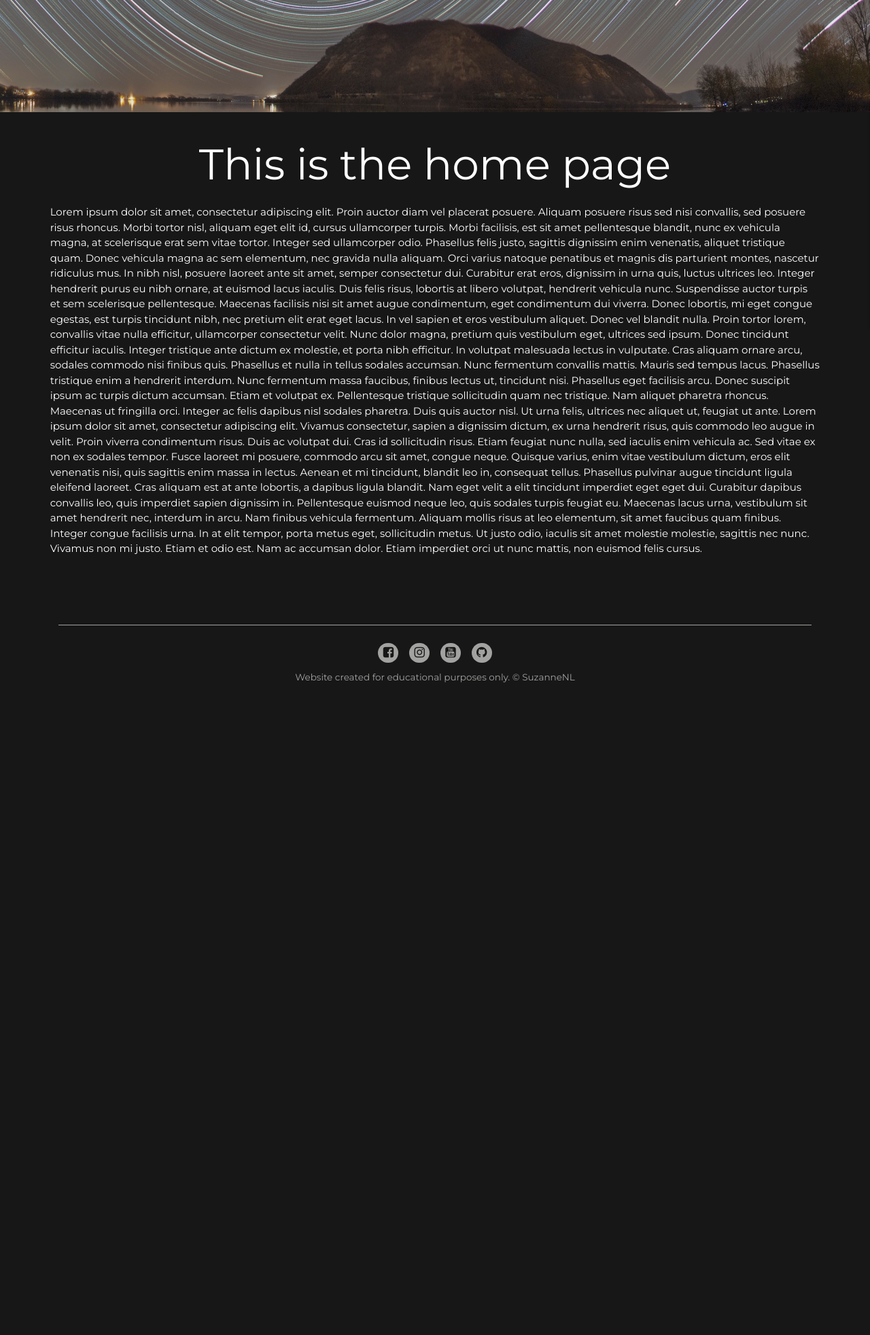
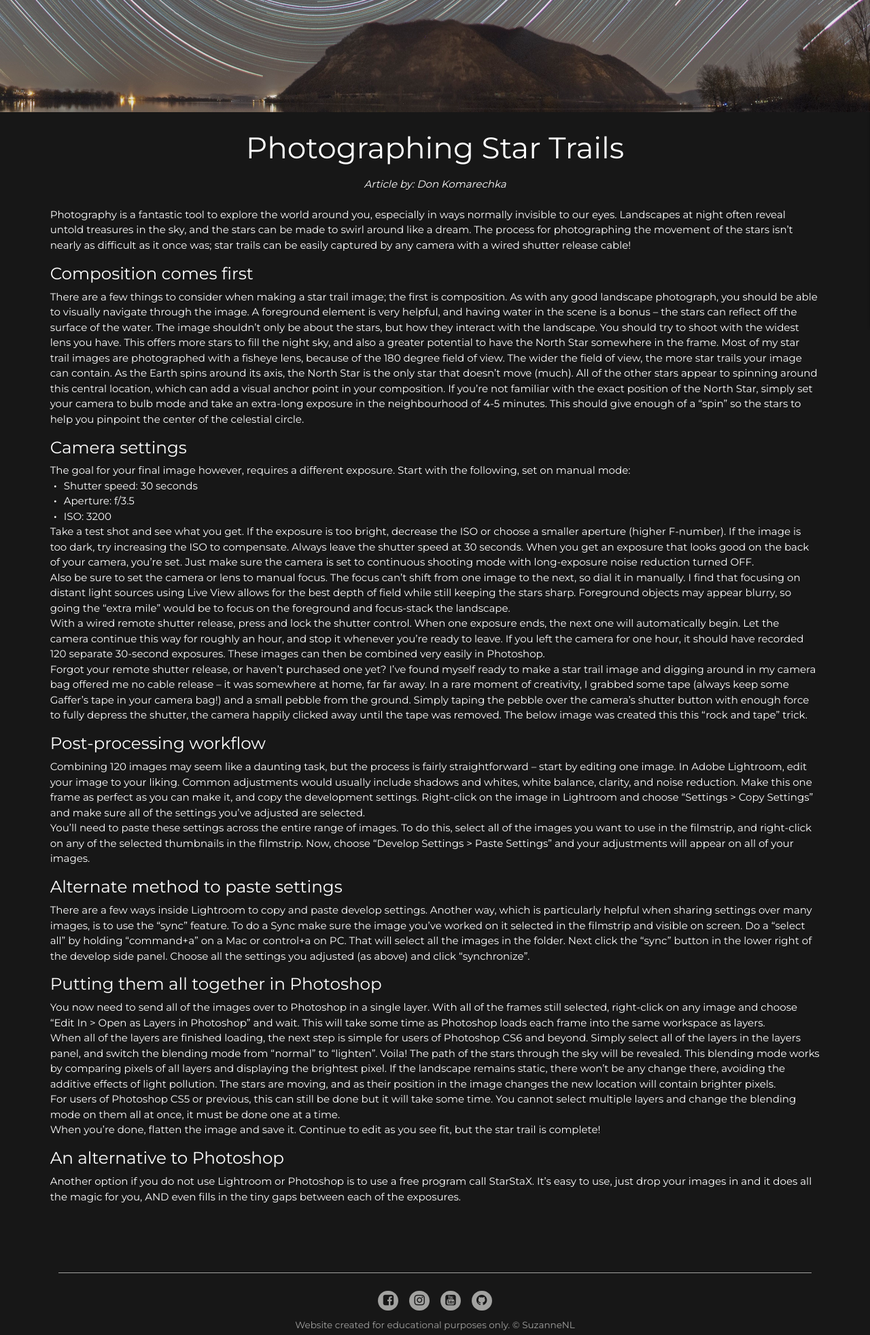
Before and after one commit to SuzanneNL/star-trail-photography, a Flask app: page / in a window 1280 px wide. Shown: the part 379-2343 px from the top of the page at 68% size. Before the commit the page ends 1383 px from the top, so only its background shows below. Run offline with Flask 2, Linux system fonts and the light colour scheme; some libraries are stand-ins or nearby versions.

Commit message:
Add text to the home page

```diff
--- a/static/css/style.css
+++ b/static/css/style.css
@@ -69,6 +69,25 @@ nav li a:hover {
     margin-top: 20px;
 }
 /* ---------------------------------------------------------------- END PAGE TITLES */
+/* ---------------------------------------------------------------- HOME */
+#bullet-points {
+  list-style: none; /* Remove default bullets */
+}
+
+#bullet-points li::before {
+  content: "\2022";
+  color: #fff;
+  font-weight: bold;
+  display: inline-block;
+  width: 1em;
+  margin-left: -1em;
+}
+
+
+#bullet-points li {
+    padding-left: 20px;
+}
+/* ---------------------------------------------------------------- END HOME */
 /* ---------------------------------------------------------------- GALLERY */
 .img-responsive {
     max-width: 100%;
--- a/templates/index.html
+++ b/templates/index.html
@@ -1,21 +1,41 @@
 {% extends "base.html" %}
 {% block content %}
-<div class="container">
+<div class="container home-page">
     <div class="row">
         <div class="col m12 s12">
-            <h1 class="center-align">This is the home page</h1>
-    <p>Lorem ipsum dolor sit amet, consectetur adipiscing elit. Proin auctor diam vel placerat posuere. Aliquam posuere risus sed nisi convallis, sed posuere risus rhoncus. Morbi tortor nisl, aliquam eget elit id, cursus ullamcorper turpis. Morbi facilisis, est sit amet pellentesque blandit, nunc ex vehicula magna, at scelerisque erat sem vitae tortor. Integer sed ullamcorper odio. Phasellus felis justo, sagittis dignissim enim venenatis, aliquet tristique quam. Donec vehicula magna ac sem elementum, nec gravida nulla aliquam. Orci varius natoque penatibus et magnis dis parturient montes, nascetur ridiculus mus. In nibh nisl, posuere laoreet ante sit amet, semper consectetur dui. Curabitur erat eros, dignissim in urna quis, luctus ultrices leo. Integer hendrerit purus eu nibh ornare, at euismod lacus iaculis. Duis felis risus, lobortis at libero volutpat, hendrerit vehicula nunc.
-
-Suspendisse auctor turpis et sem scelerisque pellentesque. Maecenas facilisis nisi sit amet augue condimentum, eget condimentum dui viverra. Donec lobortis, mi eget congue egestas, est turpis tincidunt nibh, nec pretium elit erat eget lacus. In vel sapien et eros vestibulum aliquet. Donec vel blandit nulla. Proin tortor lorem, convallis vitae nulla efficitur, ullamcorper consectetur velit. Nunc dolor magna, pretium quis vestibulum eget, ultrices sed ipsum. Donec tincidunt efficitur iaculis. Integer tristique ante dictum ex molestie, et porta nibh efficitur. In volutpat malesuada lectus in vulputate. Cras aliquam ornare arcu, sodales commodo nisi finibus quis. Phasellus et nulla in tellus sodales accumsan.
-
-Nunc fermentum convallis mattis. Mauris sed tempus lacus. Phasellus tristique enim a hendrerit interdum. Nunc fermentum massa faucibus, finibus lectus ut, tincidunt nisi. Phasellus eget facilisis arcu. Donec suscipit ipsum ac turpis dictum accumsan. Etiam et volutpat ex. Pellentesque tristique sollicitudin quam nec tristique. Nam aliquet pharetra rhoncus. Maecenas ut fringilla orci. Integer ac felis dapibus nisl sodales pharetra. Duis quis auctor nisl. Ut urna felis, ultrices nec aliquet ut, feugiat ut ante. Lorem ipsum dolor sit amet, consectetur adipiscing elit. Vivamus consectetur, sapien a dignissim dictum, ex urna hendrerit risus, quis commodo leo augue in velit.
-
-Proin viverra condimentum risus. Duis ac volutpat dui. Cras id sollicitudin risus. Etiam feugiat nunc nulla, sed iaculis enim vehicula ac. Sed vitae ex non ex sodales tempor. Fusce laoreet mi posuere, commodo arcu sit amet, congue neque. Quisque varius, enim vitae vestibulum dictum, eros elit venenatis nisi, quis sagittis enim massa in lectus. Aenean et mi tincidunt, blandit leo in, consequat tellus. Phasellus pulvinar augue tincidunt ligula eleifend laoreet.
-
-Cras aliquam est at ante lobortis, a dapibus ligula blandit. Nam eget velit a elit tincidunt imperdiet eget eget dui. Curabitur dapibus convallis leo, quis imperdiet sapien dignissim in. Pellentesque euismod neque leo, quis sodales turpis feugiat eu. Maecenas lacus urna, vestibulum sit amet hendrerit nec, interdum in arcu. Nam finibus vehicula fermentum. Aliquam mollis risus at leo elementum, sit amet faucibus quam finibus. Integer congue facilisis urna. In at elit tempor, porta metus eget, sollicitudin metus. Ut justo odio, iaculis sit amet molestie molestie, sagittis nec nunc. Vivamus non mi justo. Etiam et odio est. Nam ac accumsan dolor. Etiam imperdiet orci ut nunc mattis, non euismod felis cursus.</p>
+            <h3 class="center-align">Photographing Star Trails</h3>
+            <p class="center-align"><em>Article by: Don Komarechka</em></p>
+            <br>
+            <p>Photography is a fantastic tool to explore the world around you, especially in ways normally invisible to our eyes. Landscapes at night often reveal untold treasures in the sky, and the stars can be made to swirl around like a dream. The process for photographing the movement of the stars isn’t nearly as difficult as it once was; star trails can be easily captured by any camera with a wired shutter release cable!</p>
+            <h5>Composition comes first</h5>
+            There are a few things to consider when making a star trail image; the first is composition. As with any good landscape photograph, you should be able to visually navigate through the image. A foreground element is very helpful, and having water in the scene is a bonus – the stars can reflect off the surface of the water. The image shouldn’t only be about the stars, but how they interact with the landscape.
+            You should try to shoot with the widest lens you have. This offers more stars to fill the night sky, and also a greater potential to have the North Star somewhere in the frame. Most of my star trail images are photographed with a fisheye lens, because of the 180 degree field of view. The wider the field of view, the more star trails your image can contain.
+            As the Earth spins around its axis, the North Star is the only star that doesn’t move (much). All of the other stars appear to spinning around this central location, which can add a visual anchor point in your composition. If you’re not familiar with the exact position of the North Star, simply set your camera to bulb mode and take an extra-long exposure in the neighbourhood of 4-5 minutes. This should give enough of a “spin” so the stars to help you pinpoint the center of the celestial circle.
+            <h5>Camera settings</h5>
+            The goal for your final image however, requires a different exposure. Start with the following, set on manual mode:
+            <ul id="bullet-points">
+                <li>Shutter speed: 30 seconds</li>
+                <li>Aperture: f/3.5</li>
+                <li>ISO: 3200</li>
+            </ul>
+            <p>Take a test shot and see what you get. If the exposure is too bright, decrease the ISO or choose a smaller aperture (higher F-number). If the image is too dark, try increasing the ISO to compensate. Always leave the shutter speed at 30 seconds. When you get an exposure that looks good on the back of your camera, you’re set. Just make sure the camera is set to continuous shooting mode with long-exposure noise reduction turned OFF.</p>
+            <p>Also be sure to set the camera or lens to manual focus. The focus can’t shift from one image to the next, so dial it in manually. I find that focusing on distant light sources using Live View allows for the best depth of field while still keeping the stars sharp. Foreground objects may appear blurry, so going the “extra mile” would be to focus on the foreground and focus-stack the landscape. </p>
+            <p>With a wired remote shutter release, press and lock the shutter control. When one exposure ends, the next one will automatically begin. Let the camera continue this way for roughly an hour, and stop it whenever you’re ready to leave. If you left the camera for one hour, it should have recorded 120 separate 30-second exposures. These images can then be combined very easily in Photoshop. </p>
+            <p>Forgot your remote shutter release, or haven’t purchased one yet? I’ve found myself ready to make a star trail image and digging around in my camera bag offered me no cable release – it was somewhere at home, far far away. In a rare moment of creativity, I grabbed some tape (always keep some Gaffer’s tape in your camera bag!) and a small pebble from the ground. Simply taping the pebble over the camera’s shutter button with enough force to fully depress the shutter, the camera happily clicked away until the tape was removed. The below image was created this this “rock and tape” trick.</p>
+            <h5>Post-processing workflow</h5>
+            <p>Combining 120 images may seem like a daunting task, but the process is fairly straightforward – start by editing one image. In Adobe Lightroom, edit your image to your liking. Common adjustments would usually include shadows and whites, white balance, clarity, and noise reduction. Make this one frame as perfect as you can make it, and copy the development settings. Right-click on the image in Lightroom and choose “Settings > Copy Settings” and make sure all of the settings you’ve adjusted are selected. </p>
+            <p>You’ll need to paste these settings across the entire range of images. To do this, select all of the images you want to use in the filmstrip, and right-click on any of the selected thumbnails in the filmstrip. Now, choose “Develop Settings > Paste Settings” and your adjustments will appear on all of your images. </p>
+            <h5>Alternate method to paste settings</h5>
+            <p>There are a few ways inside Lightroom to copy and paste develop settings. Another way, which is particularly helpful when sharing settings over many images, is to use the “sync” feature. To do a Sync make sure the image you’ve worked on it selected in the filmstrip and visible on screen. Do a “select all” by holding “command+a” on a Mac or control+a on PC. That will select all the images in the folder. Next click the “sync” button in the lower right of the develop side panel. Choose all the settings you adjusted (as above) and click “synchronize”. </p>
+            <h5>Putting them all together in Photoshop</h5>
+            <p>You now need to send all of the images over to Photoshop in a single layer. With all of the frames still selected, right-click on any image and choose “Edit In > Open as Layers in Photoshop” and wait. This will take some time as Photoshop loads each frame into the same workspace as layers. </p>
+            <p>When all of the layers are finished loading, the next step is simple for users of Photoshop CS6 and beyond. Simply select all of the layers in the layers panel, and switch the blending mode from “normal” to “lighten”. Voila! The path of the stars through the sky will be revealed. This blending mode works by comparing pixels of all layers and displaying the brightest pixel. If the landscape remains static, there won’t be any change there, avoiding the additive effects of light pollution. The stars are moving, and as their position in the image changes the new location will contain brighter pixels. </p>
+            <p>For users of Photoshop CS5 or previous, this can still be done but it will take some time. You cannot select multiple layers and change the blending mode on them all at once, it must be done one at a time. </p>
+            <p>When you’re done, flatten the image and save it. Continue to edit as you see fit, but the star trail is complete! </p>
+            <h5>An alternative to Photoshop</h5>
+            <p>Another option if you do not use Lightroom or Photoshop is to use a free program call StarStaX. It’s easy to use, just drop your images in and it does all the magic for you, AND even fills in the tiny gaps between each of the exposures. </p>
         </div>
     </div>
 </div>
 
-
 {% endblock %}
```
